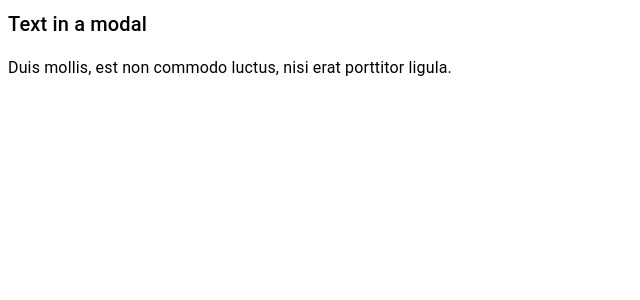
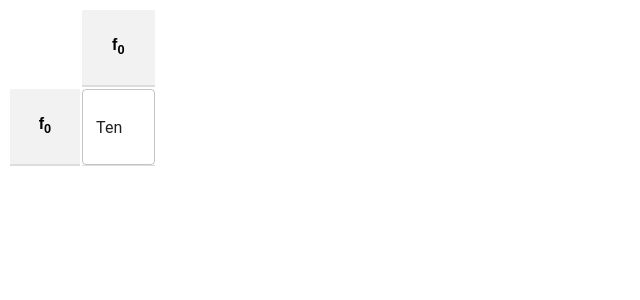
Before and after one commit to ChefYeum/Honours, a Next.js app: page /TableEditor in a window 1280 px wide. Shown: the top 300 px of the page, without its empty margins (0-640 px from the left). Built offline with nearby package versions, Linux system fonts and the light colour scheme.

Commit message:
build table

```diff
--- a/src/pages/TableEditor.tsx
+++ b/src/pages/TableEditor.tsx
@@ -1,15 +1,118 @@
+import React from 'react';
+import { css, ClassNames, Global } from '@emotion/react';
+import { Select, MenuItem } from '@mui/material';
 
-import { Typography } from "@mui/material";
+const tableStyles = css({
+  borderCollapse: 'collapse',
+  width: '100%',
+  textAlign: 'center',
+  margin: 'auto',
+  maxWidth: '100%',
+  overflowX: 'auto',
+});
 
-const TableEditor = () => <>
-    {/* Modal contents */}
-    <Typography id="modal-modal-title" variant="h6" component="h2">
-        Text in a modal
-    </Typography>
-    <Typography id="modal-modal-description" sx={{ mt: 2 }}>
-        Duis mollis, est non commodo luctus, nisi erat porttitor ligula.
-    </Typography>
-</>
+const tableHeadStyles = css({
+  borderBottom: '2px solid #ddd',
+  padding: '10px',
+  backgroundColor: '#f2f2f2',
+  width: '50px',
+  height: '50px',
+  lineHeight: '50px',
+});
 
+const tableDataStyles = css({
+  borderBottom: '1px solid #ddd',
+  padding: '0',
+  width: '50px',
+  height: '50px',
+  lineHeight: '50px',
+  verticalAlign: 'middle',
+});
 
-export default TableEditor
+const subscriptStyle = css({
+  fontSize: '0.8em',
+  verticalAlign: 'sub',
+});
+
+const selectStyles = css({
+  width: '100%',
+  height: '100%',
+  border: 'none',
+  textAlign: 'center',
+  textAlignLast: 'center',
+  appearance: 'none',
+  background: 'transparent',
+});
+
+const TableEditor = ({ n }: { n: number }) => {
+  const rows = [...Array(n)].map((_, rowIndex) => (
+    <tr key={rowIndex}>
+      <ClassNames>
+        {({ css }) => (
+          <th className={css(tableHeadStyles)}>
+            f<span className={css(subscriptStyle)}>{rowIndex}</span>
+          </th>
+        )}
+      </ClassNames>
+      {[...Array(n)].map((_, colIndex) => (
+        <ClassNames key={colIndex}>
+          {({ css }) => (
+            <td className={css(tableDataStyles)}>
+              <Select
+                IconComponent={null}
+                sx={{
+                  display: 'flex',
+                  flexDirection: 'row',
+                  borderRadius: 0,
+                }}
+                sx={{ width: '100%', height: '100%', border: 'none' }}
+                defaultValue={10}
+              >
+                <MenuItem value={10}>Ten</MenuItem>
+                <MenuItem value={20}>Twenty</MenuItem>
+                <MenuItem value={30}>Thirty</MenuItem>
+              </Select>
+            </td>
+          )}
+        </ClassNames>
+      ))}
+    </tr>
+  ));
+
+  return (
+    <>
+      <Global
+        styles={{
+          body: {
+            fontFamily: 'Arial, sans-serif',
+          },
+        }}
+      />
+      <ClassNames>
+        {({ css }) => (
+          <div className={css(tableStyles)}>
+            <table>
+              <thead>
+                <tr>
+                  <th />
+                  {[...Array(n)].map((_, index) => (
+                    <ClassNames key={index}>
+                      {({ css }) => (
+                        <th className={css(tableHeadStyles)}>
+                          f<span className={css(subscriptStyle)}>{index}</span>
+                        </th>
+                      )}
+                    </ClassNames>
+                  ))}
+                </tr>
+              </thead>
+              <tbody>{rows}</tbody>
+            </table>
+          </div>
+        )}
+      </ClassNames>
+    </>
+  );
+};
+
+export default TableEditor;
```
